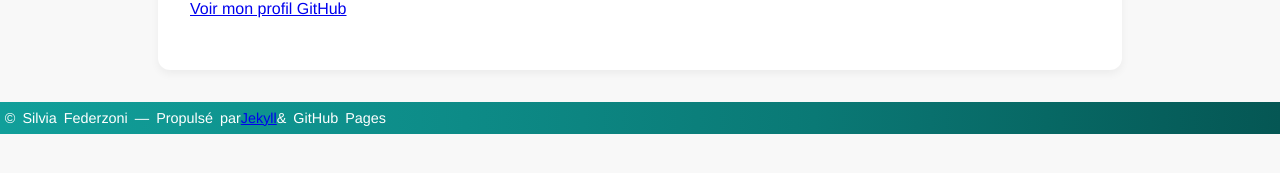
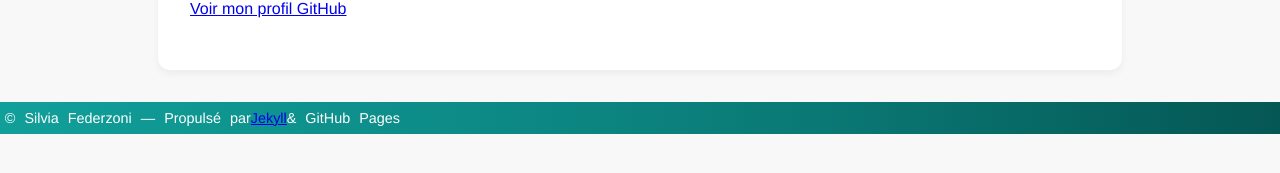
Before and after one commit to SFederzoni/SilviaFederzoni, a Jekyll site: the page built from index.md, in a window 1280 px wide. Shown: the part 288-461 px from the top of the page. Built offline with Jekyll 4.4.1, drawn with Linux system fonts in a browser that asks for light colours.

Commit message:
Update default.html

```diff
--- a/_layouts/default.html
+++ b/_layouts/default.html
@@ -106,7 +106,7 @@
         padding: 0.3rem;
         display: flex;
         align-items: center;
-        word-spacing: 3px;
+        word-spacing: 5px;
 
       }
     </style>
@@ -157,7 +157,7 @@
          Pied de page
          ============================= -->
     <footer>
-      © {{ site.title }} — Propulsé par <a href="https://jekyllrb.com" target="_blank">Jekyll</a> & GitHub Pages
+      © {{ site.title }} — Propulsé par <a href="https://jekyllrb.com" target="_blank"> Jekyll </a> & GitHub Pages
     </footer>
   </body>
 </html>
```
